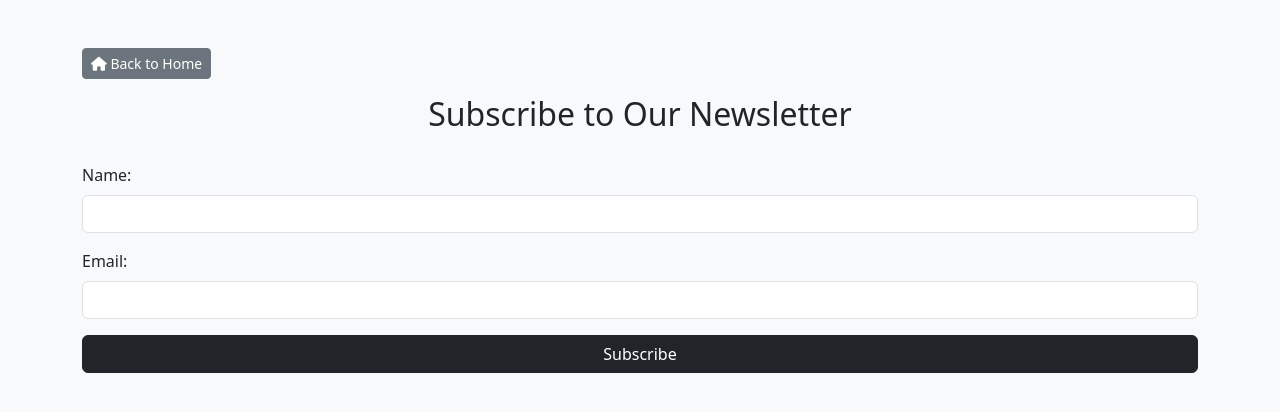
After one commit to kalharatennakoon/velvetvogue, a PHP site: page /pages/subscribe.php in a window 1280 px wide. The commit adds this page. Shown: the top 412 px of the page. Run offline with PHP 8.4, Linux system fonts and the light colour scheme.

Commit message:
add subscribe page, modify home styles

```diff
--- a/assets/css/home-styles.css
+++ b/assets/css/home-styles.css
@@ -1,3 +1,7 @@
 .top-banner-sale{
     height: 40px;
 }
+.carousel {
+    max-width: 800px;
+    margin: auto;
+}
--- /dev/null
+++ b/pages/subscribe.php
@@ -0,0 +1,108 @@
+<!DOCTYPE html>
+<html lang="en">
+<head>
+    <meta charset="UTF-8">
+    <meta name="viewport" content="width=device-width, initial-scale=1.0">
+    <link rel="stylesheet" href="https://stackpath.bootstrapcdn.com/bootstrap/4.5.2/css/bootstrap.min.css">
+    <link rel="stylesheet" href="styles.css"> <!-- Optional custom styles -->
+    <title>Subscribe to Newsletter</title>
+
+    <!-- Bootstrap CSS -->
+    <link href="https://cdn.jsdelivr.net/npm/bootstrap@5.3.3/dist/css/bootstrap.min.css" rel="stylesheet">
+
+    <!-- Font Awesome -->
+    <link href="https://cdnjs.cloudflare.com/ajax/libs/font-awesome/6.0.0-beta3/css/all.min.css" rel="stylesheet">
+
+    <style>
+        body {
+            background-color: #f8f9fa; /* Light background color */
+        }
+        h2 {
+            margin-bottom: 30px;
+        }
+    </style>
+
+</head>
+<body>
+    <div class="container mt-5">
+        <!-- Back to Home -->
+        <a href="../index.php" class="btn btn-sm btn-secondary me-3 justify-content-start mb-3">
+            <i class="fa-solid fa-house"></i> Back to Home
+        </a>
+        <h2 class="text-center">Subscribe to Our Newsletter</h2>
+        <form id="subscribeForm" method="POST" action="process-subscribe.php">
+            <div class="form-group">
+                <label for="name">Name:</label>
+                <input type="text" class="form-control" id="name" name="name" required>
+            </div>
+            <div class="form-group">
+                <label for="email">Email:</label>
+                <input type="email" class="form-control" id="email" name="email" required>
+            </div>
+            <button type="submit" class="btn btn-dark btn-block">Subscribe</button>
+        </form>
+        <div id="message" class="mt-3"></div>
+    </div>
+
+    <script src="https://code.jquery.com/jquery-3.5.1.min.js"></script>
+
+    <script>
+    // script.js
+
+    $(document).ready(function() {
+        $('#subscribeForm').on('submit', function(e) {
+            e.preventDefault(); // Prevent default form submission
+
+            // Clear any previous messages
+            $('#message').empty();
+
+            // Get form values
+            var name = $('#name').val().trim();
+            var email = $('#email').val().trim();
+
+            // Simple validation
+            if (name === '') {
+                $('#message').html('<div class="alert alert-danger">Name is required.</div>');
+                return; // Stop form submission
+            }
+
+            if (email === '') {
+                $('#message').html('<div class="alert alert-danger">Email is required.</div>');
+                return; // Stop form submission
+            }
+
+            // Regular expression for email validation
+            var emailPattern = /^[^\s@]+@[^\s@]+\.[^\s@]+$/;
+            if (!emailPattern.test(email)) {
+                $('#message').html('<div class="alert alert-danger">Please enter a valid email address.</div>');
+                return; // Stop form submission
+            }
+
+            // Prepare data for AJAX submission
+            var formData = {
+                name: name,
+                email: email
+            };
+
+            // AJAX request
+            $.ajax({
+                type: 'POST',
+                url: 'process-subscribe.php', // URL to your PHP processing file
+                data: formData,
+                success: function(response) {
+                    // Handle success response
+                    $('#message').html('<div class="alert alert-success">' + response + '</div>');
+                    $('#subscribeForm')[0].reset(); // Clear the form
+                },
+                error: function() {
+                    // Handle error response
+                    $('#message').html('<div class="alert alert-danger">An error occurred while subscribing. Please try again later.</div>');
+                }
+            });
+        });
+    });
+
+    </script>
+
+</body>
+</html>
```
Also changed, not shown: index.php (+8 -9 lines), pages/process-subscribe.php (added, +28 -0 lines).
